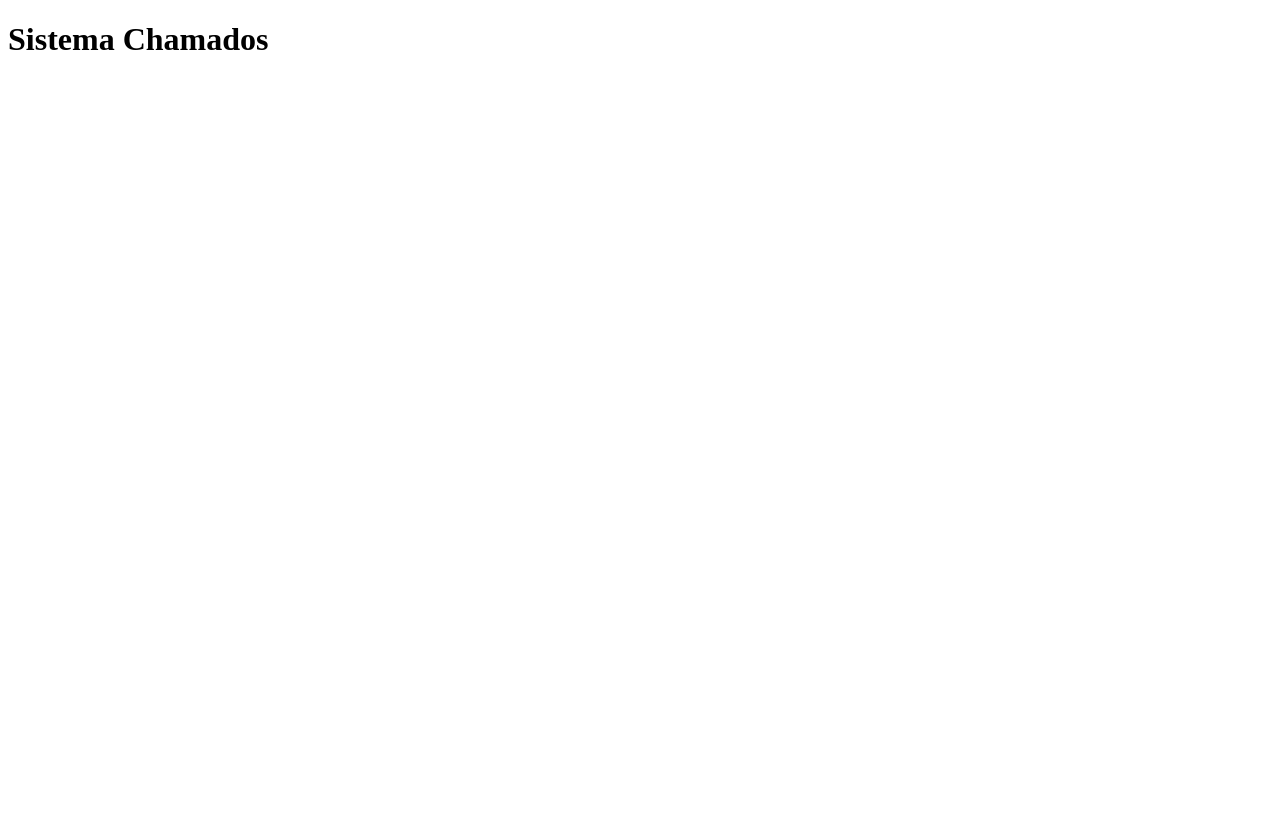
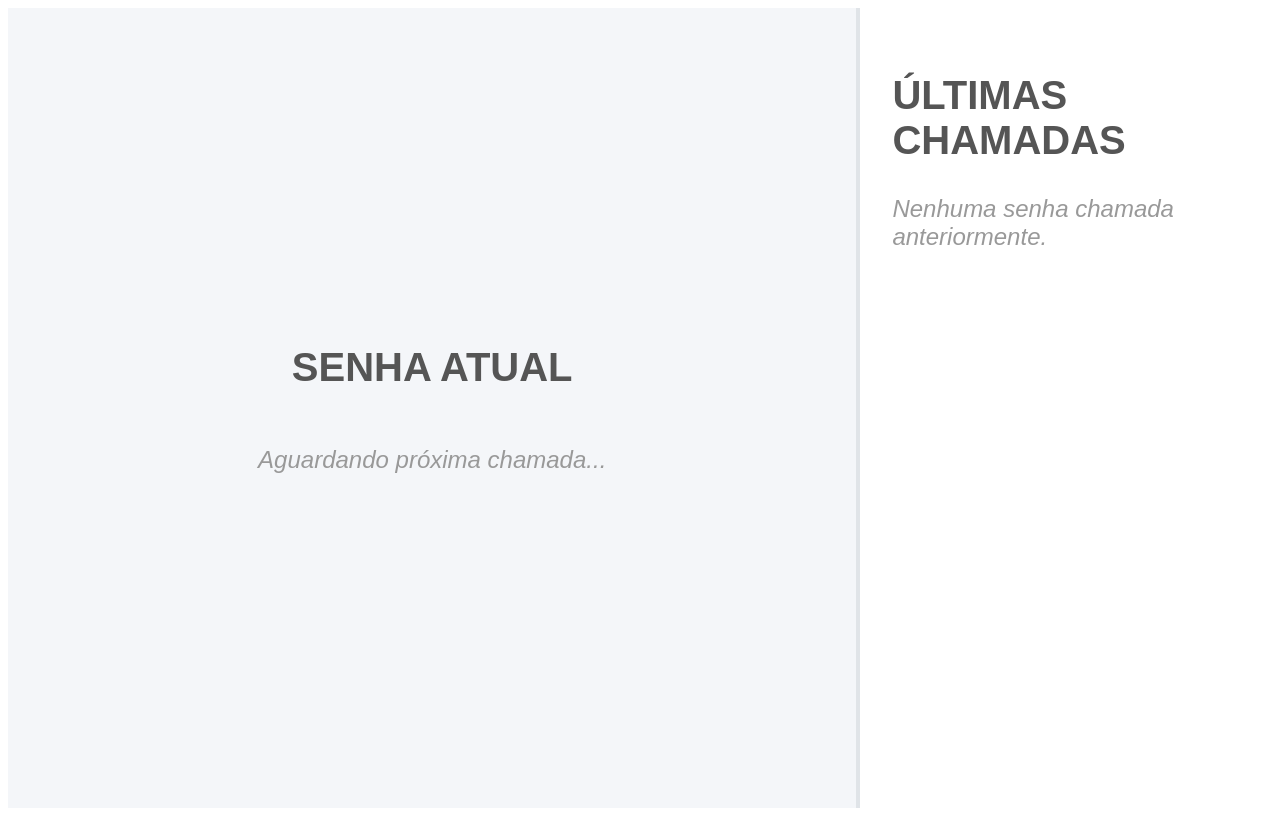
Before and after one commit to kalinnebarros/sistema-chamados, a React (Vite) app: page / in a window 1280 px wide. Built offline with nearby package versions, Linux system fonts and the light colour scheme.

Commit message:
Add files via upload

```diff
--- a/src/App.jsx
+++ b/src/App.jsx
@@ -1,10 +1,9 @@
+import PainelChamadas from './pages/chamadas/painelChamadas';
+
 function App() {
-
   return (
-    <div>
-      <h1>Sistema Chamados</h1>
-    </div>
-  )
+    <PainelChamadas />
+  );
 }
 
-export default App
+export default App;
--- /dev/null
+++ b/src/pages/chamadas/painelChamadas.css
@@ -0,0 +1,76 @@
+.painel-container {
+  display: flex;
+  height: 100vh;
+  width: 100vw;
+  background-color: #f4f6f9;
+  font-family: 'Arial', sans-serif;
+  color: #333;
+}
+
+.chamada-principal {
+  flex: 7;
+  display: flex;
+  flex-direction: column;
+  justify-content: center;
+  align-items: center;
+  border-right: 4px solid #e0e4e8;
+}
+
+.titulo-secao {
+  font-size: 2.5rem;
+  color: #555;
+  margin-bottom: 2rem;
+  text-transform: uppercase;
+}
+
+.destaque-senha {
+  display: flex;
+  flex-direction: column;
+  align-items: center;
+  background-color: #ffffff;
+  padding: 4rem 6rem;
+  border-radius: 20px;
+  box-shadow: 0 10px 30px rgba(0, 0, 0, 0.1);
+}
+
+.destaque-senha .numero {
+  font-size: 8rem;
+  font-weight: bold;
+  color: #0056b3;
+}
+
+.destaque-senha .guiche {
+  font-size: 4rem;
+  color: #d9534f;
+}
+
+.historico-lateral {
+  flex: 3;
+  background-color: #ffffff;
+  padding: 2rem;
+}
+
+.lista-historico {
+  list-style: none;
+  padding: 0;
+  display: flex;
+  flex-direction: column;
+  gap: 1rem;
+}
+
+.item-historico {
+  display: flex;
+  justify-content: space-between;
+  background-color: #f8f9fa;
+  padding: 1.5rem;
+  border-radius: 10px;
+  border-left: 6px solid #0056b3;
+  font-size: 1.5rem;
+  font-weight: bold;
+}
+
+.mensagem-vazia, .mensagem-vazia-historico {
+  color: #999;
+  font-size: 1.5rem;
+  font-style: italic;
+}
--- /dev/null
+++ b/src/pages/chamadas/painelChamadas.jsx
@@ -0,0 +1,55 @@
+import { useState, useEffect } from 'react';
+import './PainelChamadas.css';
+
+export default function PainelChamadas() {
+  const [senhaAtual, setSenhaAtual] = useState(null);
+  const [historico, setHistorico] = useState([]);
+
+  const atualizarPainel = () => {
+    const dadosLocais = localStorage.getItem('filaLaboratorio');
+    if (dadosLocais) {
+      const dadosConvertidos = JSON.parse(dadosLocais);
+      setSenhaAtual(dadosConvertidos.senhaAtual || null);
+      const ultimas = dadosConvertidos.historico ? dadosConvertidos.historico.slice(0, 5) : [];
+      setHistorico(ultimas);
+    }
+  };
+
+  useEffect(() => {
+    atualizarPainel();
+    window.addEventListener('storage', atualizarPainel);
+    return () => window.removeEventListener('storage', atualizarPainel);
+  }, []);
+
+  return (
+    <div className="painel-container">
+      <main className="chamada-principal">
+        <h1 className="titulo-secao">Senha Atual</h1>
+        {senhaAtual ? (
+          <div className="destaque-senha">
+            <span className="numero">{senhaAtual.numero}</span>
+            <span className="guiche">{senhaAtual.guiche}</span>
+          </div>
+        ) : (
+          <div className="mensagem-vazia"><p>Aguardando próxima chamada...</p></div>
+        )}
+      </main>
+
+      <aside className="historico-lateral">
+        <h2 className="titulo-secao">Últimas Chamadas</h2>
+        {historico.length > 0 ? (
+          <ul className="lista-historico">
+            {historico.map((item, index) => (
+              <li key={index} className="item-historico">
+                <span className="hist-numero">{item.numero}</span>
+                <span className="hist-guiche">{item.guiche}</span>
+              </li>
+            ))}
+          </ul>
+        ) : (
+          <div className="mensagem-vazia-historico"><p>Nenhuma senha chamada anteriormente.</p></div>
+        )}
+      </aside>
+    </div>
+  );
+}
```
Also changed, not shown: 2 other files (tests, documents, lock files or other folders).
